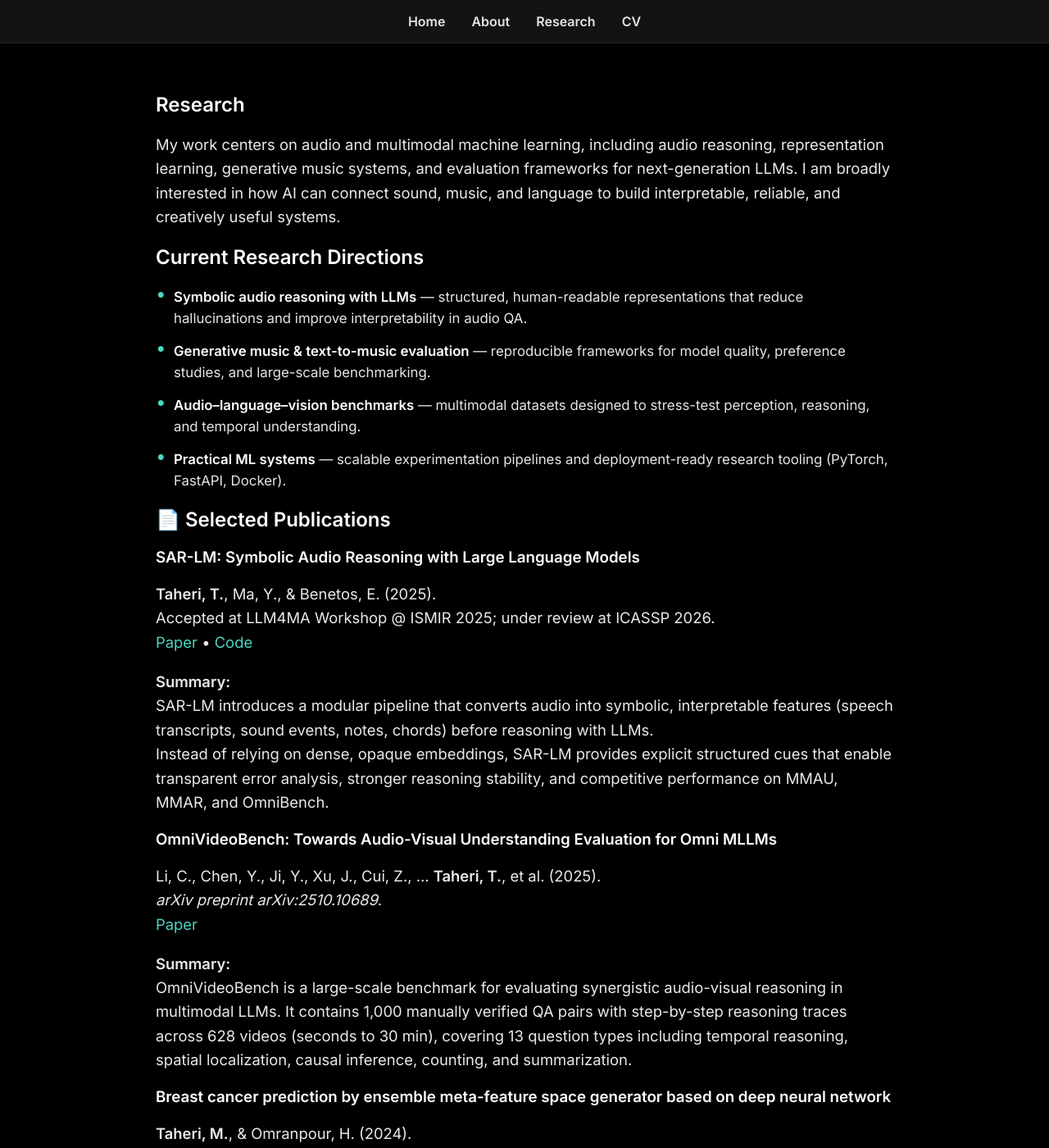
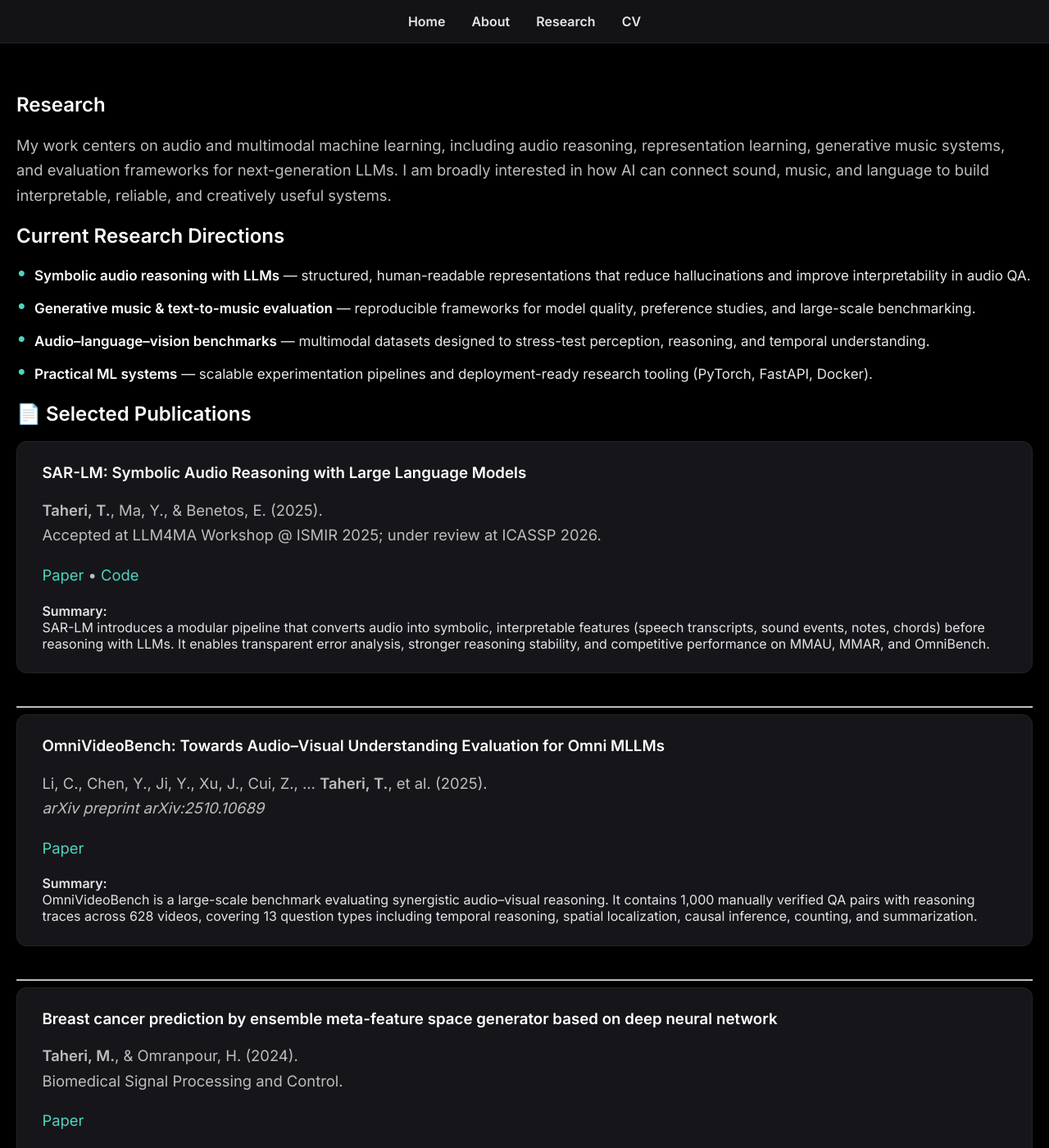
Before and after one commit to termehtaheri/termehtaheri.github.io, a Jekyll site: the page built from research.md, in a window 1280 px wide and 1400 px high. Shown: the whole window at 82% size. Built offline with Jekyll 4.4.1, drawn with Linux system fonts in a browser that asks for light colours; some of the changed text lies outside the part shown.

Commit message:
update style

```diff
--- a/css/styles.css
+++ b/css/styles.css
@@ -4,15 +4,16 @@
   --bg-dark: #0d0d0f;
   --bg-card: #16161a;
   --text-light: #e4e4e7;
-  --text-muted: #bbbbbb;
+  --text-muted: #bdbdbd;
   --accent: #4dd4c0;
 }
 
+/* GLOBAL */
 body {
   margin: 0;
   font-family: 'Inter', sans-serif;
-  background: #000;
-  color: #eee;
+  background: #000000;
+  color: var(--text-light);
   display: flex;
   flex-direction: column;
   min-height: 100vh;
@@ -39,8 +40,8 @@ header ul {
 
 header a {
   color: var(--text-light);
+  font-weight: 600;
   text-decoration: none;
-  font-weight: 600;
   transition: 0.25s;
 }
 
@@ -53,63 +54,54 @@ header a:hover {
 main {
   flex: 1;
   padding: 40px 20px;
-  max-width: 900px;
-  margin: 0 auto;
 }
 
-/* --- HOME HERO --- */
+/* ---------- HOME ---------- */
 #home {
   width: 100%;
   display: flex;
   justify-content: center;
-  text-align: center;
   padding-top: 40px;
 }
 
 .home-inner {
   max-width: 700px;
   width: 100%;
+  margin: 0 auto;
+  text-align: center;
 }
 
+/* Profile Photo */
 .profile-pic {
   width: 260px;
   height: 260px;
   border-radius: 50%;
   object-fit: cover;
   border: 4px solid var(--accent);
-  box-shadow: 0 0 20px rgba(77, 212, 192, 0.25);
   display: block;
   margin: 40px auto 0 auto;
+  box-shadow: 0 0 25px rgba(77, 212, 192, 0.28);
 }
 
-/* HEADINGS */
+/* Headings */
 h1, h2, h3 {
+  color: #ffffff;
   font-weight: 600;
-  color: #ffffff;
 }
 
-/* HOME CENTERED */
-#home h1,
-#home h2,
-#home h3 {
+/* Home centered text */
+#home h1, #home h2, #home h3 {
   text-align: center;
 }
 
-/* LEFT ON OTHER PAGES */
-main h1,
-main h2,
-main h3:not(#home h3) {
-  text-align: left;
+/* Text */
+p {
+  font-size: 1.15rem;
+  line-height: 1.65;
+  color: var(--text-muted);
 }
 
-/* PARAGRAPHS */
-p {
-  font-size: 1.15rem;
-  line-height: 1.6;
-  color: #e9e9e9;
-}
-
-/* LINKS */
+/* Links */
 a {
   color: var(--accent);
   text-decoration: none;
@@ -121,37 +113,32 @@ a:hover {
   text-shadow: 0 0 8px var(--accent);
 }
 
-/* CARD BLOCKS */
+/* ---------- PUBLICATION CARDS ---------- */
 .paper-block {
   background: var(--bg-card);
-  padding: 1.5rem 1.8rem;
+  padding: 1.6rem 1.9rem;
   border-radius: 12px;
-  margin-bottom: 2rem;
   border: 1px solid #222;
-  box-shadow: 0 0 20px rgba(0,0,0,0.2);
+  box-shadow: 0 0 15px rgba(0,0,0,0.35);
+  margin-bottom: 2.5rem; /* more spacing between papers */
 }
 
-/* FOOTER */
-footer {
-  background: #131316;
-  padding: 1rem 0;
-  display: flex;
-  justify-content: center;
-  gap: 1rem;
-  border-top: 1px solid #222;
+.paper-block h3 {
+  margin-top: 0;
 }
 
-footer a {
-  color: #bbb;
-  font-size: 1.5rem;
-  transition: 0.25s;
+.paper-meta {
+  color: var(--text-muted);
+  font-size: 0.95rem;
+  margin-bottom: 0.8rem;
 }
 
-footer a:hover {
-  color: var(--accent);
+.paper-links a {
+  margin-right: 12px;
+  font-weight: 600;
 }
 
-/* --- Clean Research Directions --- */
+/* ---------- RESEARCH DIRECTIONS ---------- */
 #research-directions {
   list-style: none;
   padding-left: 0;
@@ -160,8 +147,8 @@ footer a:hover {
 
 #research-directions li {
   margin-bottom: 14px;
+  font-size: 1.06rem;
   line-height: 1.55;
-  font-size: 1.05rem;
   color: #e6e6e6;
   padding-left: 22px;
   position: relative;
@@ -181,3 +168,28 @@ footer a:hover {
   color: #ffffff;
   font-weight: 600;
 }
+
+/* ---------- FOOTER ---------- */
+footer {
+  background: #131316;
+  padding: 1rem 0;
+  display: flex;
+  justify-content: center;
+  gap: 1.2rem;
+  border-top: 1px solid #222;
+}
+
+footer a {
+  color: #bbbbbb;
+  font-size: 1.5rem;
+  transition: 0.25s;
+}
+
+footer a:hover {
+  color: var(--accent);
+}
+
+/* ---------- HOME GIF BACKGROUND ---------- */
+.home-bg {
+  background: url('/assets/LLM4MA.gif') center center / cover no-repeat fixed !important;
+}
--- a/research.md
+++ b/research.md
@@ -20,47 +20,66 @@ My work centers on audio and multimodal machine learning, including audio reason
   <li><strong>Practical ML systems</strong> — scalable experimentation pipelines and deployment-ready research tooling (PyTorch, FastAPI, Docker).</li>
 </ul>
 
-
 ## 📄 Selected Publications
 
-### **SAR-LM: Symbolic Audio Reasoning with Large Language Models**
-**Taheri, T.**, Ma, Y., & Benetos, E. (2025).
-Accepted at LLM4MA Workshop @ ISMIR 2025; under review at ICASSP 2026.
-[Paper](https://arxiv.org/abs/2511.06483) • [Code](https://github.com/termehtaheri/SAR-LM)
+<div class="paper-block">
+<h3>SAR-LM: Symbolic Audio Reasoning with Large Language Models</h3>
+<p><strong>Taheri, T.</strong>, Ma, Y., & Benetos, E. (2025).<br>
+Accepted at LLM4MA Workshop @ ISMIR 2025; under review at ICASSP 2026.</p>
 
-**Summary:**
-SAR-LM introduces a modular pipeline that converts audio into symbolic, interpretable features (speech transcripts, sound events, notes, chords) before reasoning with LLMs.
-Instead of relying on dense, opaque embeddings, SAR-LM provides explicit structured cues that enable transparent error analysis, stronger reasoning stability, and competitive performance on MMAU, MMAR, and OmniBench.
+<p><a href="https://arxiv.org/abs/2511.06483" target="_blank">Paper</a> •
+<a href="https://github.com/termehtaheri/SAR-LM" target="_blank">Code</a></p>
 
+<strong>Summary:</strong><br>
+SAR-LM introduces a modular pipeline that converts audio into symbolic, interpretable
+features (speech transcripts, sound events, notes, chords) before reasoning with LLMs.
+It enables transparent error analysis, stronger reasoning stability, and competitive
+performance on MMAU, MMAR, and OmniBench.
+</div>
 
+---
 
-### **OmniVideoBench: Towards Audio-Visual Understanding Evaluation for Omni MLLMs**
-Li, C., Chen, Y., Ji, Y., Xu, J., Cui, Z., … **Taheri, T.**, et al. (2025).
-*arXiv preprint arXiv:2510.10689*.
-[Paper](https://arxiv.org/abs/2510.10689)
+<div class="paper-block">
+<h3>OmniVideoBench: Towards Audio–Visual Understanding Evaluation for Omni MLLMs</h3>
+<p>Li, C., Chen, Y., Ji, Y., Xu, J., Cui, Z., … <strong>Taheri, T.</strong>, et al. (2025).<br>
+<i>arXiv preprint arXiv:2510.10689</i></p>
 
-**Summary:**
-OmniVideoBench is a large-scale benchmark for evaluating synergistic audio-visual reasoning in multimodal LLMs. It contains 1,000 manually verified QA pairs with step-by-step reasoning traces across 628 videos (seconds to 30 min), covering 13 question types including temporal reasoning, spatial localization, causal inference, counting, and summarization.
+<p><a href="https://arxiv.org/abs/2510.10689" target="_blank">Paper</a></p>
 
+<strong>Summary:</strong><br>
+OmniVideoBench is a large-scale benchmark evaluating synergistic audio–visual reasoning.
+It contains 1,000 manually verified QA pairs with reasoning traces across 628 videos,
+covering 13 question types including temporal reasoning, spatial localization, causal
+inference, counting, and summarization.
+</div>
 
+---
 
+<div class="paper-block">
+<h3>Breast cancer prediction by ensemble meta-feature space generator based on deep neural network</h3>
+<p><strong>Taheri, M.</strong>, & Omranpour, H. (2024).<br>
+Biomedical Signal Processing and Control.</p>
 
-### **Breast cancer prediction by ensemble meta-feature space generator based on deep neural network**
-**Taheri, M.**, & Omranpour, H. (2024).
-Biomedical Signal Processing and Control, 87.
-[Paper](https://www.sciencedirect.com/science/article/pii/S1746809423008157)
+<p><a href="https://www.sciencedirect.com/science/article/pii/S1746809423008157" target="_blank">Paper</a></p>
 
-Early research on deep feature fusion for medical imaging. Introduced EMFSG-Net, achieving state-of-the-art performance on ultrasound datasets.
+<strong>Summary:</strong><br>
+Early research on deep feature fusion for medical imaging. Introduced EMFSG-Net,
+achieving state-of-the-art performance on ultrasound breast cancer datasets.
+</div>
 
+---
 
+<div class="paper-block">
+<h3>Presentation of encryption method for RGB images based on an evolutionary algorithm using chaos functions</h3>
+<p>Omranpour, H., Mohammadi Ledari, Z., & <strong>Taheri, M.</strong> (2023).<br>
+Multimedia Tools and Applications.</p>
 
-### **Presentation of encryption method for RGB images based on an evolutionary algorithm using chaos functions and hash tables**
-Omranpour, H., Mohammadi Ledari, Z., & **Taheri, M.** (2023).
-Multimedia Tools and Applications, 82(6).
-[Paper](https://link.springer.com/article/10.1007/s11042-022-13734-x)
+<p><a href="https://link.springer.com/article/10.1007/s11042-022-13734-x" target="_blank">Paper</a></p>
 
-A lightweight RGB image encryption algorithm combining chaos-based systems and evolutionary search, aimed at secure multimedia transmission.
-
+<strong>Summary:</strong><br>
+A lightweight chaos-based image encryption method combining evolutionary search and
+cryptographic hashing for secure multimedia transmission.
+</div>
 
 
 More on **[Google Scholar →](https://scholar.google.com/citations?hl=en&user=48n5YFgAAAAJ)**
```
